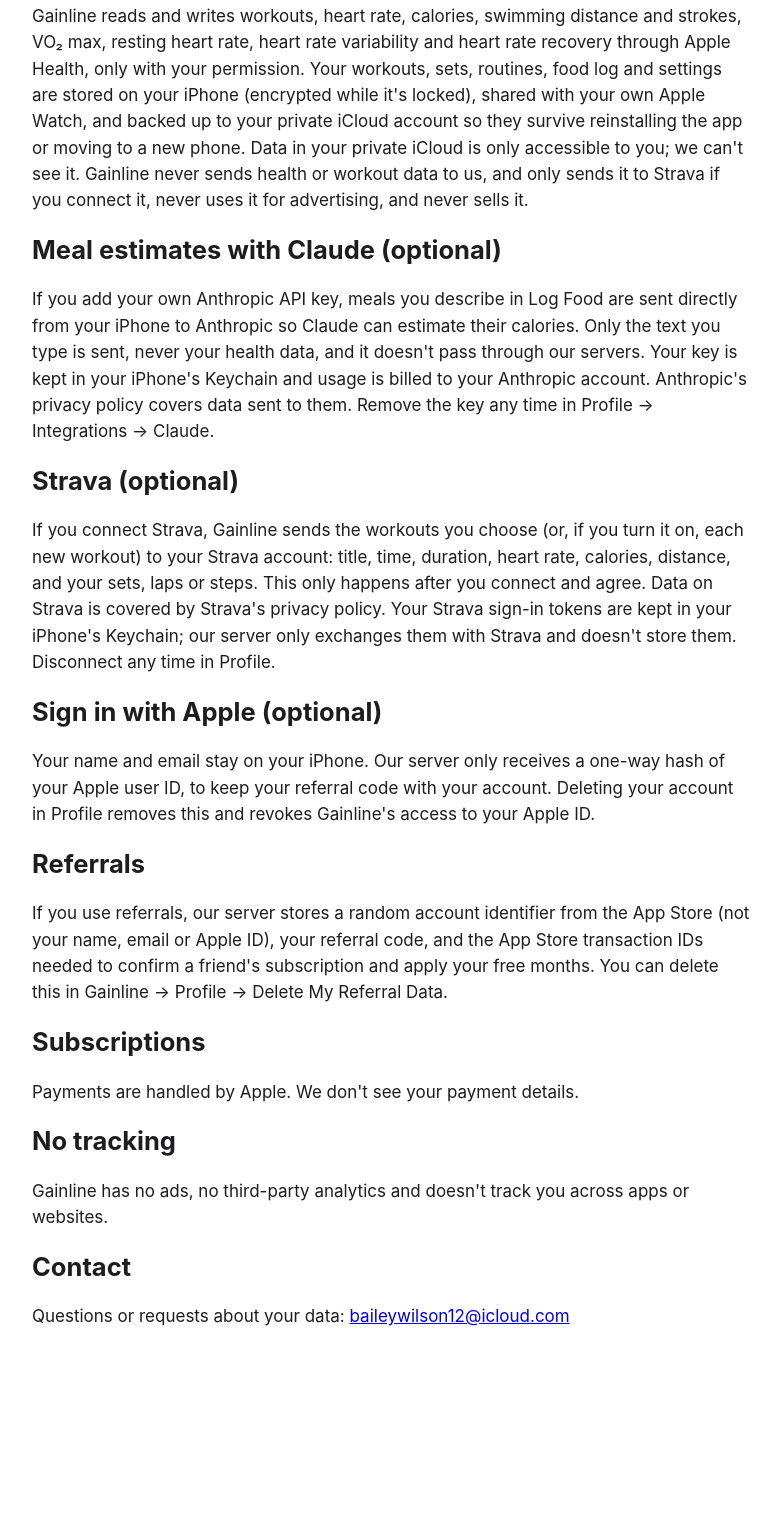
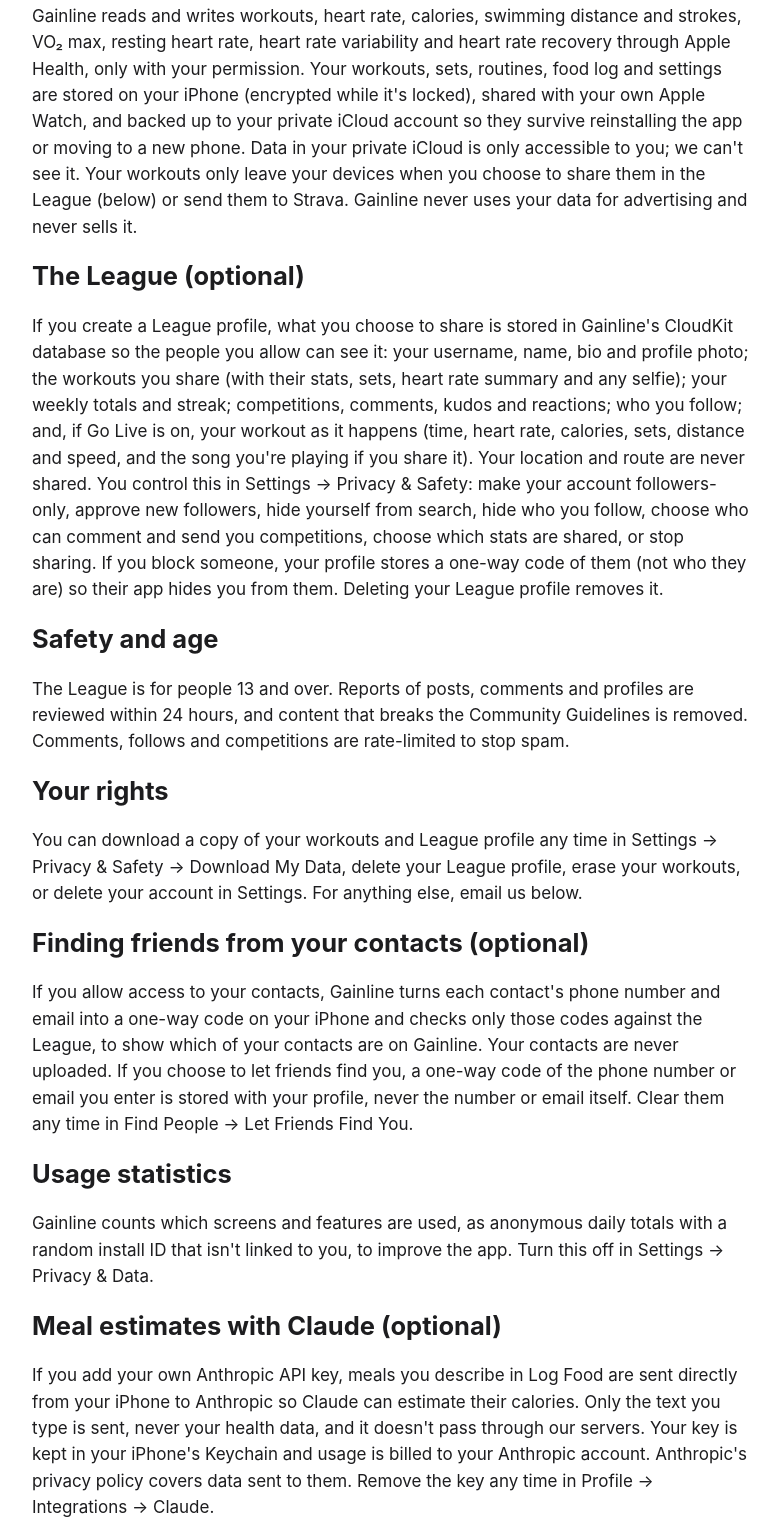
Before and after one commit to Bail940ey442/gainline, a plain HTML site: page privacy-policy.html in a window 1280 px wide. Shown: the part 200-1723 px from the top of the page, without its empty margins (248-1028 px from the left). Before the commit the page ends 1570 px from the top, so only its background shows below. Drawn offline with Linux system fonts and the light colour scheme.

Commit message:
Privacy policy: League privacy settings, blocking, age limit, data download, contacts matching
Co-Authored-By: Claude Opus 5.5 <noreply@anthropic.com>

```diff
--- a/privacy-policy.html
+++ b/privacy-policy.html
@@ -4,9 +4,19 @@
 <style>body{font:17px/1.55 -apple-system,system-ui,sans-serif;max-width:720px;margin:40px auto;padding:0 20px;color:#1d1d1f}h1,h2{line-height:1.2}</style></head>
 <body>
 <h1>Gainline Privacy Policy</h1>
-<p>Last updated 3 November 2026.</p>
+<p>Last updated 10 November 2026.</p>
 <h2>Health and workout data stays on your devices</h2>
-<p>Gainline reads and writes workouts, heart rate, calories, swimming distance and strokes, VO₂ max, resting heart rate, heart rate variability and heart rate recovery through Apple Health, only with your permission. Your workouts, sets, routines, food log and settings are stored on your iPhone (encrypted while it's locked), shared with your own Apple Watch, and backed up to your private iCloud account so they survive reinstalling the app or moving to a new phone. Data in your private iCloud is only accessible to you; we can't see it. Gainline never sends health or workout data to us, and only sends it to Strava if you connect it, never uses it for advertising, and never sells it.</p>
+<p>Gainline reads and writes workouts, heart rate, calories, swimming distance and strokes, VO₂ max, resting heart rate, heart rate variability and heart rate recovery through Apple Health, only with your permission. Your workouts, sets, routines, food log and settings are stored on your iPhone (encrypted while it's locked), shared with your own Apple Watch, and backed up to your private iCloud account so they survive reinstalling the app or moving to a new phone. Data in your private iCloud is only accessible to you; we can't see it. Your workouts only leave your devices when you choose to share them in the League (below) or send them to Strava. Gainline never uses your data for advertising and never sells it.</p>
+<h2>The League (optional)</h2>
+<p>If you create a League profile, what you choose to share is stored in Gainline's CloudKit database so the people you allow can see it: your username, name, bio and profile photo; the workouts you share (with their stats, sets, heart rate summary and any selfie); your weekly totals and streak; competitions, comments, kudos and reactions; who you follow; and, if Go Live is on, your workout as it happens (time, heart rate, calories, sets, distance and speed, and the song you're playing if you share it). Your location and route are never shared. You control this in Settings → Privacy &amp; Safety: make your account followers-only, approve new followers, hide yourself from search, hide who you follow, choose who can comment and send you competitions, choose which stats are shared, or stop sharing. If you block someone, your profile stores a one-way code of them (not who they are) so their app hides you from them. Deleting your League profile removes it.</p>
+<h2>Safety and age</h2>
+<p>The League is for people 13 and over. Reports of posts, comments and profiles are reviewed within 24 hours, and content that breaks the Community Guidelines is removed. Comments, follows and competitions are rate-limited to stop spam.</p>
+<h2>Your rights</h2>
+<p>You can download a copy of your workouts and League profile any time in Settings → Privacy &amp; Safety → Download My Data, delete your League profile, erase your workouts, or delete your account in Settings. For anything else, email us below.</p>
+<h2>Finding friends from your contacts (optional)</h2>
+<p>If you allow access to your contacts, Gainline turns each contact's phone number and email into a one-way code on your iPhone and checks only those codes against the League, to show which of your contacts are on Gainline. Your contacts are never uploaded. If you choose to let friends find you, a one-way code of the phone number or email you enter is stored with your profile, never the number or email itself. Clear them any time in Find People → Let Friends Find You.</p>
+<h2>Usage statistics</h2>
+<p>Gainline counts which screens and features are used, as anonymous daily totals with a random install ID that isn't linked to you, to improve the app. Turn this off in Settings → Privacy &amp; Data.</p>
 <h2>Meal estimates with Claude (optional)</h2>
 <p>If you add your own Anthropic API key, meals you describe in Log Food are sent directly from your iPhone to Anthropic so Claude can estimate their calories. Only the text you type is sent, never your health data, and it doesn't pass through our servers. Your key is kept in your iPhone's Keychain and usage is billed to your Anthropic account. Anthropic's privacy policy covers data sent to them. Remove the key any time in Profile → Integrations → Claude.</p>
 <h2>Strava (optional)</h2>
```
